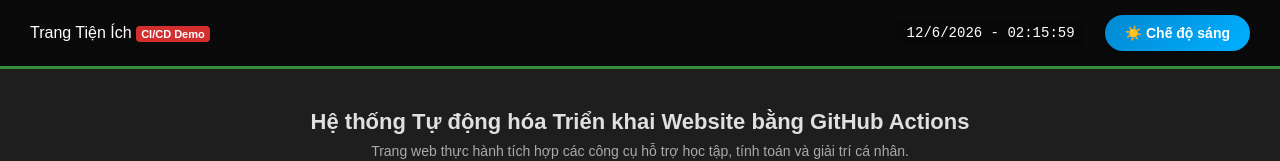
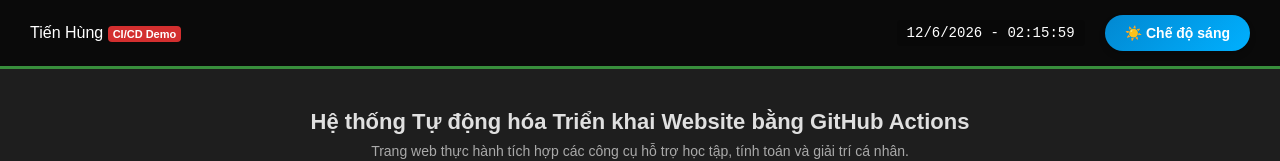
Before and after one commit to Mr-TienHung/cloud-cicd-demo, a plain HTML site: page index.html in a window 1280 px wide. Shown: the top 161 px of the page. Drawn offline with Linux system fonts and the light colour scheme.

Commit message:
Update index.html

```diff
--- a/index.html
+++ b/index.html
@@ -9,7 +9,7 @@
 <body class="dark-theme">
 
     <header class="navbar">
-        <div class="logo">Trang Tiện Ích <span class="demo-tag">CI/CD Demo</span></div>
+        <div class="logo">Tiến Hùng <span class="demo-tag">CI/CD Demo</span></div>
         <div class="nav-right">
             <div id="clock" class="clock-display">Đang tải thời gian...</div>
             <button id="theme-toggle" class="btn-beauty btn-theme">☀️ Chế độ sáng</button>
```
